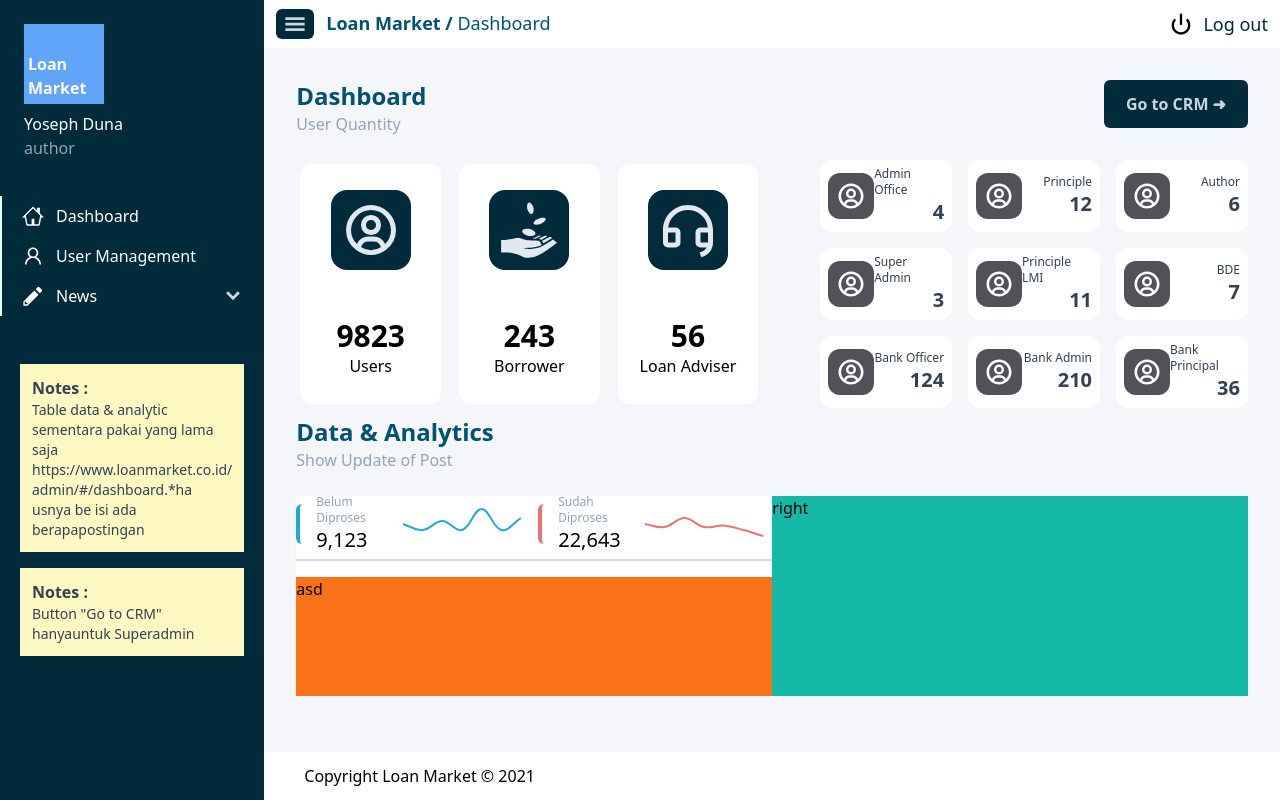
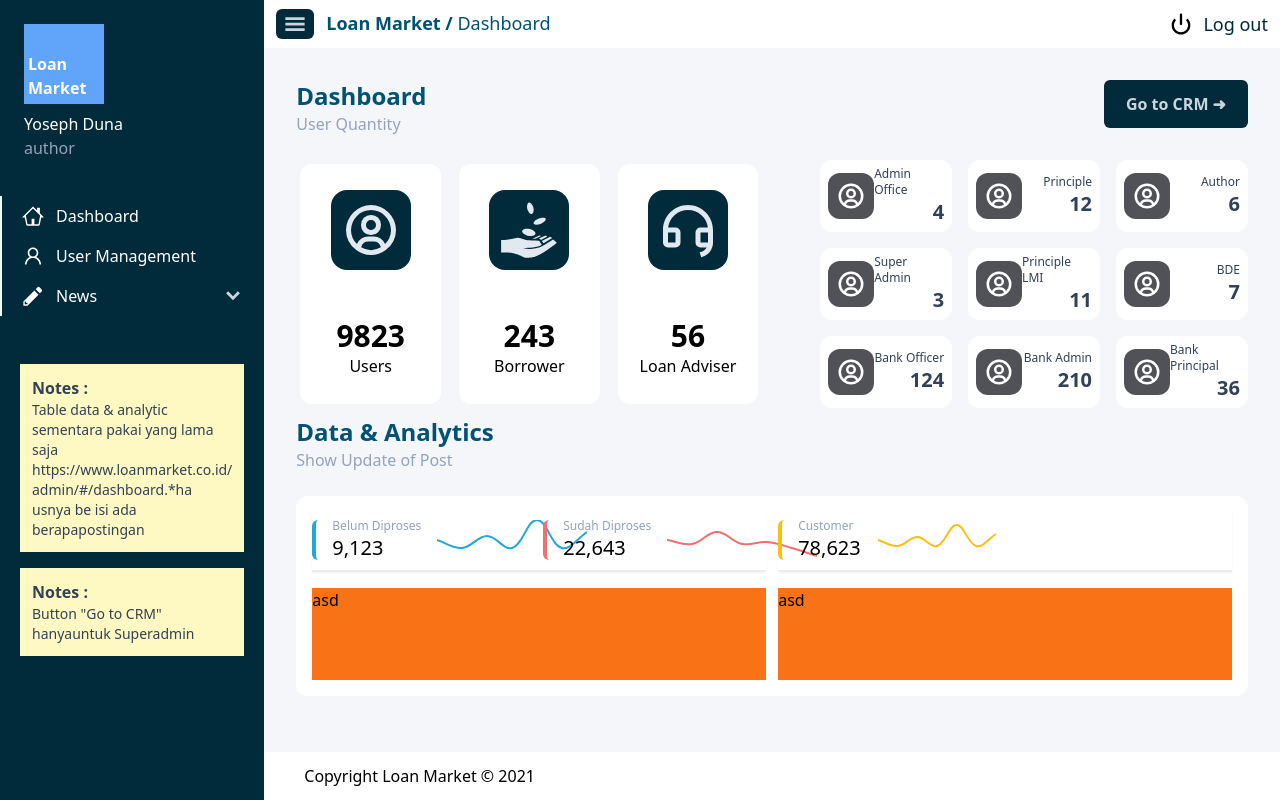
Before and after one commit to RendraAndriansyah/Loan-Market---assessment-, a React (Vite) app: page / in a window 1280 px wide. Built offline with nearby package versions, Linux system fonts and the light colour scheme.

Commit message:
finishing chart line

```diff
--- a/src/components/fragments/CardRow.tsx
+++ b/src/components/fragments/CardRow.tsx
@@ -9,7 +9,7 @@
 		<div className="flex px-2 bg-white rounded-xl justify-between items-center">
 			<div className="bg-zinc-700/90 text-white p-2 rounded-xl">{icon}</div>
 			<div className="text-slate-700">
-				<h1 className="text-xs">{title}</h1>
+				<h1 className="text-xs 2xl:text-sm ">{title}</h1>
 				<h1 className="text-right font-bold text-xl">{value}</h1>
 			</div>
 		</div>
--- a/src/components/fragments/charts/LineChart.tsx
+++ b/src/components/fragments/charts/LineChart.tsx
@@ -21,11 +21,14 @@
 };
 
 const LineChart = ({ data }: dataProps) => {
-	const color = data.datasets[0]?.borderColor;
+	const color = data.datasets[0].borderColor;
 	return (
-		<div className={`flex  h-[5vh] my-2 items-center rounded-md border-l-4 gap-2 px-2`} style={{ borderColor: color }}>
+		<div
+			className={`flex w-max h-[5vh] my-2 items-center rounded-md border-l-4 gap-2 px-2`}
+			style={{ borderColor: color }}
+		>
 			<div className="p-2 w-[60%] ">
-				<p className="text-xs text-slate-400">{data.title}</p>
+				<p className="text-xs 2xl:text-sm text-slate-400">{data.title}</p>
 				<p className="text-xl font-medium">{Intl.NumberFormat("en-US").format(data.value)}</p>
 			</div>
 			<div className="w-[60%] ">
--- a/src/dummy-data/DummyData.ts
+++ b/src/dummy-data/DummyData.ts
@@ -33,3 +33,21 @@
 	title: "Sudah Diproses",
 	value: 22643,
 };
+
+export const costumers = {
+	labels: ["a", "b", "c", "d", "e", "f", "g"],
+	datasets: [
+		{
+			data: [1, 0.8, 1.1, 0.8, 1.5, 0.8, 1.2],
+			backgroundColor: "transparent",
+			borderColor: "#F9C014",
+			// pointBorderColor: "transparent",
+			pointRadius: 0,
+			borderWidth: 2,
+			fill: true,
+			tension: 0.4,
+		},
+	],
+	title: "Customer",
+	value: 78623,
+};
--- a/src/pages/HomePages.tsx
+++ b/src/pages/HomePages.tsx
@@ -6,7 +6,7 @@
 import { RiCustomerServiceLine } from "react-icons/ri";
 import CardRow from "../components/fragments/CardRow";
 import LineChart from "../components/fragments/charts/LineChart";
-import { unprocessed, processed } from "../dummy-data/DummyData";
+import { unprocessed, processed, costumers } from "../dummy-data/DummyData";
 function HomePages() {
 	const dummyCardRow = [
 		{
@@ -96,9 +96,9 @@
 					</div>
 
 					{/* Cards */}
-					<div className="grid grid-cols-2 mt-6 bg-white min-h-[25vh] ">
+					<div className="grid grid-cols-2 mt-6 bg-white min-h-[25vh] rounded-xl p-4 gap-3 ">
 						<div className="grid gap-4 ">
-							<div className="grid grid-cols-2 gap-2 border-b-2 border-gray-400/40 shadow-sm">
+							<div className="grid grid-cols-2 gap-2 border-b-2 border-gray-400/20 shadow-sm">
 								<LineChart data={unprocessed} />
 								<LineChart data={processed} />
 								{/* <LineChart /> */}
@@ -107,7 +107,15 @@
 								<div className="w-full ">asd</div>
 							</div>
 						</div>
-						<div className="grid grid-cols-3 gap-4 bg-teal-500">right</div>
+
+						<div className="grid gap-4 ">
+							<div className="grid grid-cols-2 gap-2 border-b-2 border-gray-400/20 shadow-sm">
+								<LineChart data={costumers} />
+							</div>
+							<div className="row-span-6 bg-orange-500">
+								<div className="w-full ">asd</div>
+							</div>
+						</div>
 					</div>
 				</section>
 			</>
```
